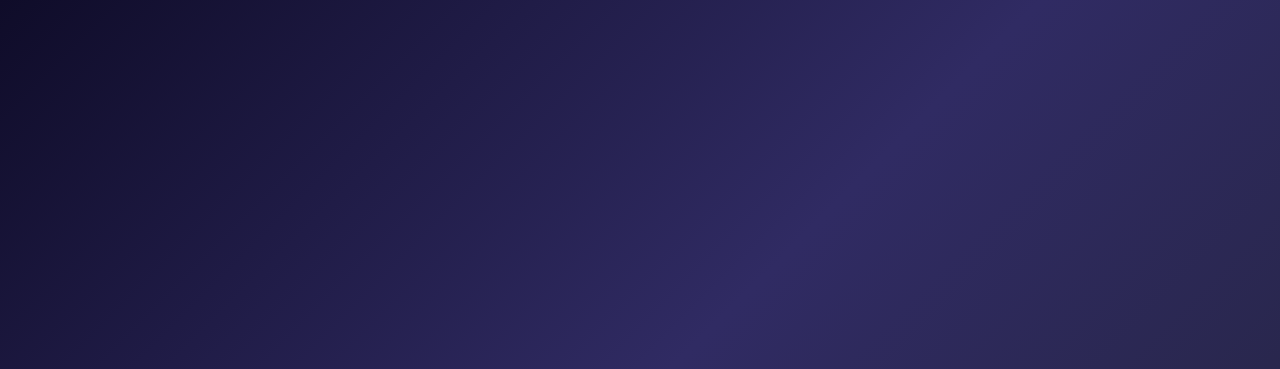
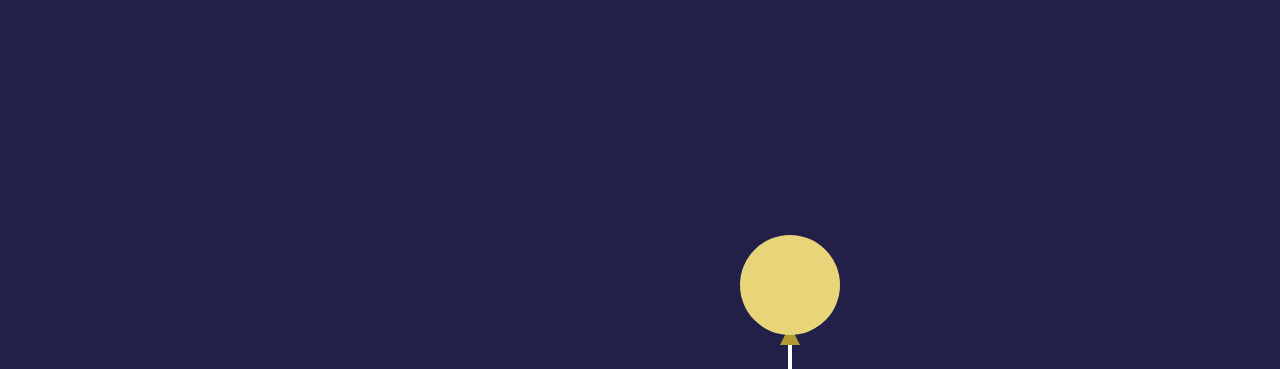
Before and after one commit to MythicRex/New-Year, a plain HTML site: page page3.html in a window 1280 px wide. Shown: the top 369 px of the page. Drawn offline with nearby package versions, Linux system fonts and the light colour scheme.

Commit message:
Update page3.html

```diff
--- a/page3.html
+++ b/page3.html
@@ -5,7 +5,7 @@
     <meta charset="UTF-8">
     <title>happy new year | Pure CSS</title>
     <meta name="viewport" content="width=1000, user-scalable=no"><link rel="stylesheet" href="https://public.codepenassets.com/css/normalize-5.0.0.min.css">
-<link rel="stylesheet" href="./style.css">
+<link rel="stylesheet" href="newyear.css">
 
   </head>
 
```
